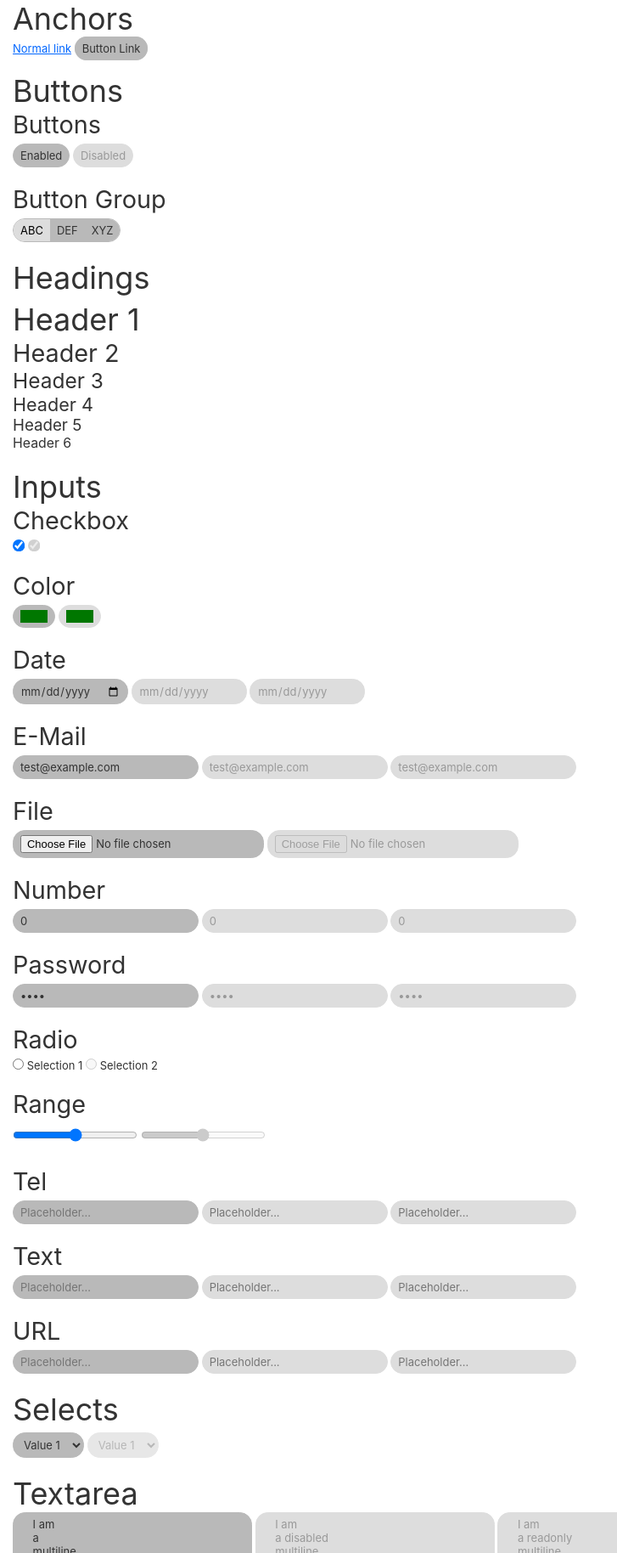
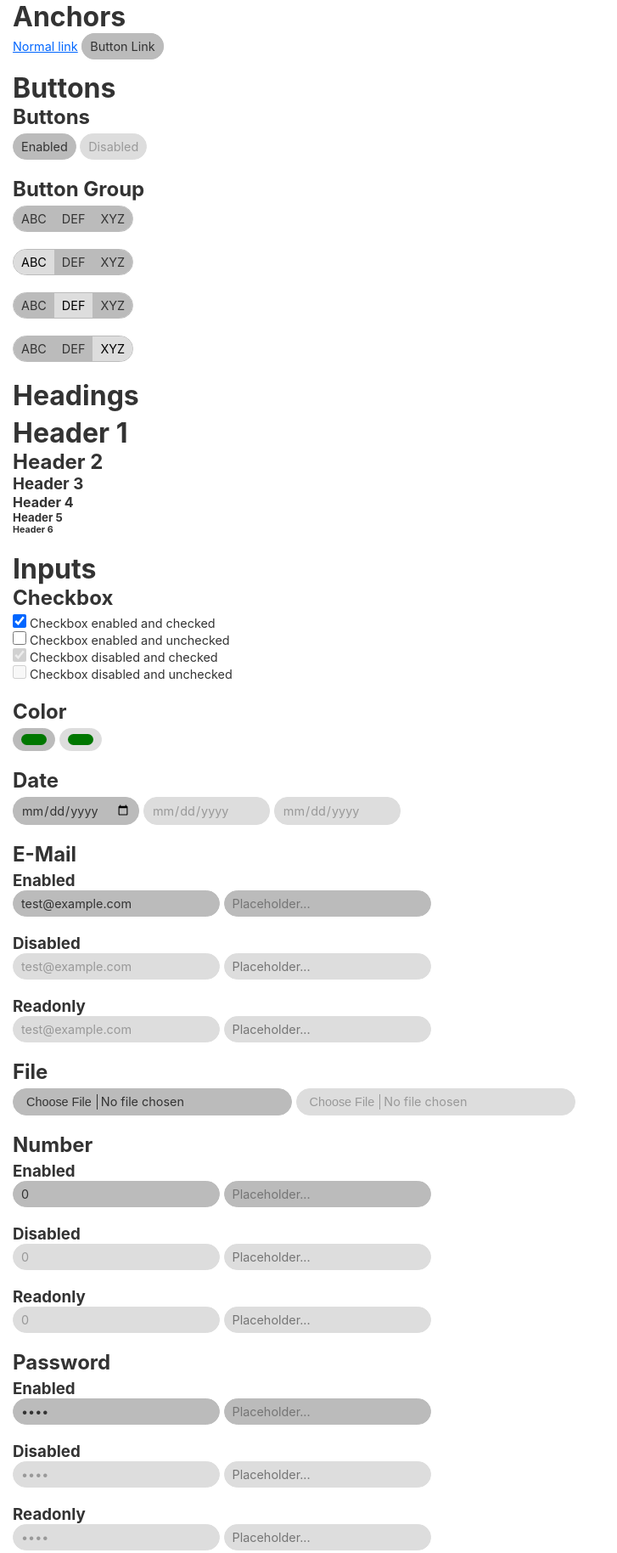
Before and after one commit to kompanie-dev/komponist, a website: page demo/index.html in a window 1280 px wide. Shown: the top 1828 px of the page at 85% size, without its empty margins (0-727 px from the left). Drawn offline with Linux system fonts and the light colour scheme.

Commit message:
major cleanups - remove heading and scrollbar styling - improve styling of inputs of type color and file - add accent-color system - cleanup variables.css and move to source folder - other small cleanups/fixes

```diff
--- a/demo/index.html
+++ b/demo/index.html
@@ -1,6 +1,6 @@
 <!DOCTYPE html>
 <title>Komponist Demo</title>
-<link rel="stylesheet" href="variables.css">
+<link rel="stylesheet" href="../source/_variables.css">
 <link rel="stylesheet" href="../index.css">
 <style>
 .spacer {
@@ -12,20 +12,27 @@ body {
 }
 </style>
 
-<h1 class="h1">Anchors</h1>
+<h1>Anchors</h1>
 <div class="spacer">
-    <a class="anchor" href="#">Normal link</a>
+    <a class="a" href="#">Normal link</a>
     <a href="#" class="button">Button Link</a>
 </div>
 
-<h1 class="h1">Buttons</h1>
-<h2 class="h2">Buttons</h2>
+<h1>Buttons</h1>
+<h2>Buttons</h2>
 <div class="spacer">
     <button class="button">Enabled</button>
     <button class="button" disabled>Disabled</button>
 </div>
 
-<h2 class="h2">Button Group</h2>
+<h2>Button Group</h2>
+<div class="spacer">
+    <div class="button-group">
+        <button class="button">ABC</button>
+        <button class="button">DEF</button>
+        <button class="button">XYZ</button>
+    </div>
+</div>
 <div class="spacer">
     <div class="button-group">
         <button class="button active">ABC</button>
@@ -33,101 +40,243 @@ body {
         <button class="button">XYZ</button>
     </div>
 </div>
-
-<h1 class="h1">Headings</h1>
 <div class="spacer">
-    <h1 class="h1">Header 1</h1>
-    <h2 class="h2">Header 2</h2>
-    <h3 class="h3">Header 3</h3>
-    <h4 class="h4">Header 4</h4>
-    <h5 class="h5">Header 5</h5>
-    <h6 class="h6">Header 6</h6>
+    <div class="button-group">
+        <button class="button">ABC</button>
+        <button class="button active">DEF</button>
+        <button class="button">XYZ</button>
+    </div>
+</div>
+<div class="spacer">
+    <div class="button-group">
+        <button class="button">ABC</button>
+        <button class="button">DEF</button>
+        <button class="button active">XYZ</button>
+    </div>
 </div>
 
-<h1 class="h1">Inputs</h1>
-
-<h2 class="h2">Checkbox</h2>
+<h1>Headings</h1>
 <div class="spacer">
-    <input class="input" type="checkbox" checked>
-    <input class="input" type="checkbox" checked disabled>
+    <h1>Header 1</h1>
+    <h2>Header 2</h2>
+    <h3>Header 3</h3>
+    <h4>Header 4</h4>
+    <h5>Header 5</h5>
+    <h6>Header 6</h6>
 </div>
 
-<h2 class="h2">Color</h2>
+<h1>Inputs</h1>
+
+<h2>Checkbox</h2>
+<div class="spacer">
+    <div>
+        <label class="label">
+            <input class="input" type="checkbox" checked>
+            Checkbox enabled and checked
+        </label>
+    </div>
+
+    <div>
+        <label class="label">
+            <input class="input" type="checkbox">
+            Checkbox enabled and unchecked
+        </label>
+    </div>
+
+    <div>
+        <label class="label">
+            <input class="input" type="checkbox" checked disabled>
+            Checkbox disabled and checked
+        </label>
+    </div>
+
+    <div>
+        <label class="label">
+            <input class="input" type="checkbox" disabled>
+            Checkbox disabled and unchecked
+        </label>
+    </div>
+</div>
+
+<h2>Color</h2>
 <div class="spacer">
     <input class="input" type="color" value="#007700">
     <input class="input" type="color" value="#007700" disabled>
 </div>
 
-<h2 class="h2">Date</h2>
+<h2>Date</h2>
 <div class="spacer">
     <input class="input" type="date">
     <input class="input" type="date" disabled>
     <input class="input" type="date" readonly>
 </div>
 
-<h2 class="h2">E-Mail</h2>
+<h2>E-Mail</h2>
 <div class="spacer">
-    <input class="input" type="email" value="test@example.com">
-    <input class="input" type="email" value="test@example.com" disabled>
-    <input class="input" type="email" value="test@example.com" readonly>
+    <h3>Enabled</h3>
+    <input class="input" type="email" placeholder="Placeholder..." value="test@example.com">
+    <input class="input" type="email" placeholder="Placeholder...">
+
+    <div class="spacer"></div>
+
+    <h3>Disabled</h3>
+    <input class="input" type="email" placeholder="Placeholder..." value="test@example.com" disabled>
+    <input class="input" type="email" placeholder="Placeholder..." disabled>
+
+    <div class="spacer"></div>
+
+    <h3>Readonly</h3>
+    <input class="input" type="email" placeholder="Placeholder..." value="test@example.com" readonly>
+    <input class="input" type="email" placeholder="Placeholder..." readonly>
 </div>
 
-<h2 class="h2">File</h2>
+<h2>File</h2>
 <div class="spacer">
     <input class="input" type="file">
     <input class="input" type="file" disabled>
 </div>
 
-<h2 class="h2">Number</h2>
+<h2>Number</h2>
 <div class="spacer">
+    <h3>Enabled</h3>
     <input class="input" type="number" value="0">
+    <input class="input" type="number" placeholder="Placeholder...">
+
+    <div class="spacer"></div>
+
+    <h3>Disabled</h3>
     <input class="input" type="number" value="0" disabled>
+    <input class="input" type="number" placeholder="Placeholder..." disabled>
+
+    <div class="spacer"></div>
+
+    <h3>Readonly</h3>
     <input class="input" type="number" value="0" readonly>
+    <input class="input" type="number" placeholder="Placeholder..." readonly>
 </div>
 
-<h2 class="h2">Password</h2>
+<h2>Password</h2>
 <div class="spacer">
-    <input class="input" type="password" value="1234">
-    <input class="input" type="password" value="1234" disabled>
-    <input class="input" type="password" value="1234" readonly>
+    <h3>Enabled</h3>
+    <input class="input" type="password" placeholder="Placeholder..." value="1234">
+    <input class="input" type="password" placeholder="Placeholder...">
+
+    <div class="spacer"></div>
+
+    <h3>Disabled</h3>
+    <input class="input" type="password" placeholder="Placeholder..." value="1234" disabled>
+    <input class="input" type="password" placeholder="Placeholder..." disabled>
+
+    <div class="spacer"></div>
+
+    <h3>Readonly</h3>
+    <input class="input" type="password" placeholder="Placeholder..." value="1234" readonly>
+    <input class="input" type="password" placeholder="Placeholder..." readonly>
 </div>
 
-<h2 class="h2">Radio</h2>
+<h2>Radio</h2>
 <div class="spacer">
-    <input class="input" type="radio" id="radio1" name="radio-group">
-    <label for="radio1">Selection 1</label>
-    <input class="input" type="radio" id="radio2" name="radio-group" disabled>
-    <label for="radio2">Selection 2</label>
+    <div>
+        <label class="label">
+            <input class="input" type="radio" id="radio1" name="radio-group" checked>
+            Radio enabled and checked
+        </label>
     </div>
 
-<h2 class="h2">Range</h2>
+    <div>
+        <label class="label">
+            <input class="input" type="radio" id="radio2" name="radio-group">
+            Radio enabled and unchecked
+        </label>
+    </div>
+
+    <div>
+        <label class="label">
+            <input class="input" type="radio" id="radio3" name="radio-group-disabled" disabled checked>
+            Radio disabled and checked
+        </label>
+    </div>
+
+    <div>
+        <label class="label">
+            <input class="input" type="radio" id="radio3" name="radio-group-disabled" disabled>
+            Radio disabled and unchecked
+        </label>
+    </div>
+</div>
+
+<h2>Range</h2>
 <div class="spacer">
     <input class="input" type="range">
     <input class="input" type="range" disabled>
 </div>
 
-<h2 class="h2">Tel</h2>
+<h2>Tel</h2>
 <div class="spacer">
+    <h3>Enabled</h3>
+    <input class="input" type="tel" placeholder="Placeholder..." value="012345">
     <input class="input" type="tel" placeholder="Placeholder...">
+
+    <div class="spacer"></div>
+
+    <h3>Disabled</h3>
+    <input class="input" type="tel" placeholder="Placeholder..." value="012345" disabled>
     <input class="input" type="tel" placeholder="Placeholder..." disabled>
+
+    <div class="spacer"></div>
+
+    <h3>Readonly</h3>
+    <input class="input" type="tel" placeholder="Placeholder..." value="012345" readonly>
     <input class="input" type="tel" placeholder="Placeholder..." readonly>
 </div>
 
-<h2 class="h2">Text</h2>
+<h2>Text</h2>
 <div class="spacer">
+    <h3>Enabled</h3>
+    <input class="input" type="text" placeholder="Placeholder..." value="Example">
     <input class="input" type="text" placeholder="Placeholder...">
+
+    <div class="spacer"></div>
+
+    <h3>Disabled</h3>
+    <input class="input" type="text" placeholder="Placeholder..." value="Example" disabled>
     <input class="input" type="text" placeholder="Placeholder..." disabled>
+
+    <div class="spacer"></div>
+
+    <h3>Readonly</h3>
+    <input class="input" type="text" placeholder="Placeholder..." value="Example" readonly>
     <input class="input" type="text" placeholder="Placeholder..." readonly>
 </div>
 
-<h2 class="h2">URL</h2>
+<h2>URL</h2>
 <div class="spacer">
+    <h3>Enabled</h3>
+    <input class="input" type="url" placeholder="Placeholder..." value="https://www.example.org">
     <input class="input" type="url" placeholder="Placeholder...">
+    <input class="input" type="url" placeholder="Placeholder..." value="Invalid">
+
+    <div class="spacer"></div>
+
+    <h3>Disabled</h3>
+    <input class="input" type="url" placeholder="Placeholder..." value="https://www.example.org" disabled>
     <input class="input" type="url" placeholder="Placeholder..." disabled>
+    <input class="input" type="url" placeholder="Placeholder..." value="Invalid" disabled>
+
+    <div class="spacer"></div>
+
+    <h3>Readonly</h3>
+    <input class="input" type="url" placeholder="Placeholder..." value="https://www.example.org" readonly>
     <input class="input" type="url" placeholder="Placeholder..." readonly>
+    <input class="input" type="url" placeholder="Placeholder..." value="Invalid" readonly>
 </div>
 
-<h1 class="h1">Selects</h1>
+<h1>Progress</h1>
+<div class="spacer">
+    <progress class="progress" value="70" max="100"></progress>
+</div>
+
+<h1>Selects</h1>
 <div class="spacer">
     <select class="select">
         <option>Value 1</option>
@@ -141,7 +290,7 @@ body {
     </select>
 </div>
 
-<h1 class="h1">Textarea</h1>
+<h1>Textarea</h1>
 <textarea class="textarea" cols="30" rows="10">
 I am
 a
--- a/demo/variables.css
+++ /dev/null
@@ -1,63 +0,0 @@
-@media (prefers-color-scheme: dark) {
-    :root {
-        --anchor-color: #06f;
-
-        --body-background-color: #000;
-
-        --button-group-active-background: #888;
-
-        --element-background: #333;
-        --element-background-disabled: #555;
-        --element-border-color: #333;
-        --element-border-hovered: #888;
-        --element-border-radius: 1rem;
-        --element-focus-outline: #888;
-        --element-padding: 5px 8px;
-
-        --font-color: #ccc;
-        --font-color-disabled: #888;
-        --font-color-hovered: #000;
-        --font-family: .9rem "-apple-system", "Segoe UI", Verdana, sans-serif;
-
-        --h1-size: 2.5rem;
-        --h2-size: 2rem;
-        --h3-size: 1.7rem;
-        --h4-size: 1.5rem;
-        --h5-size: 1.3rem;
-        --h6-size: 1.1rem;
-
-        --input-invalid-outline: #a00;
-    }
-}
-
-@media (prefers-color-scheme: light) {
-    :root {
-        --anchor-color: #06f;
-
-        --body-background-color: #fff;
-
-        --button-group-active-background: #ddd;
-
-        --element-background: #b9b9b9;
-        --element-background-disabled: #ddd;
-        --element-border-color: #b9b9b9;
-        --element-border-hovered: #555;
-        --element-border-radius: 1rem;
-        --element-focus-outline: #555;
-        --element-padding: 5px 8px;
-
-        --font-color: #333;
-        --font-color-disabled: #999;
-        --font-color-hovered: #000;
-        --font-family: .9rem "-apple-system", "Segoe UI", Verdana, sans-serif;
-
-        --h1-size: 2.5rem;
-        --h2-size: 2rem;
-        --h3-size: 1.7rem;
-        --h4-size: 1.5rem;
-        --h5-size: 1.3rem;
-        --h6-size: 1.1rem;
-
-        --input-invalid-outline: #c00;
-    }
-}
--- a/index.css
+++ b/index.css
@@ -3,5 +3,4 @@
 @import url(source/body.css);
 @import url(source/button-group.css);
 @import url(source/forms.css);
-@import url(source/headings.css);
-@import url(source/scrollbar.css);
+@import url(source/label.css);
--- a/package.json
+++ b/package.json
@@ -1,6 +1,6 @@
 {
         "name": "@kompanie/komponist",
-        "version": "1.0.0",
+        "version": "2.0.0",
         "license": "MIT",
         "repository": "github:kompanie-dev/komponist",
         "files": [
@@ -8,9 +8,10 @@
                 "/index.css"
         ],
         "scripts": {
+                "build": "npx parcel build index.css --dist-dir build --no-cache",
                 "start": "npx parcel demo/index.html --dist-dir build --no-cache --port 8000"
         },
         "devDependencies": {
-                "parcel": "^2.8.3"
+                "parcel": "^2.10.3"
         }
 }
--- /dev/null
+++ b/source/_variables.css
@@ -0,0 +1,38 @@
+:root {
+	--element-border-radius: 1rem;
+	--element-padding: 6px 9px;
+	--font-family: "-apple-system", "Segoe UI", Verdana, sans-serif;
+	--font-size: .9rem;
+
+	--accent-color: #06f;
+	--body-background-color: #000;
+	--button-group-active-background: #888;
+	--input-invalid-color: #a00;
+	--text-color: #ccc;
+
+	--element-background: #333;
+	--element-background-disabled: #555;
+	--element-border-color: #333;
+	--element-border-color-hovered: #888;
+	--element-focus-outline-color: #888;
+	--element-text-color-disabled: #888;
+	--element-text-color-hovered: #000;
+}
+
+@media (prefers-color-scheme: light) {
+	:root {
+		--accent-color: #06f;
+		--body-background-color: #fff;
+		--button-group-active-background: #ddd;
+		--input-invalid-color: #c00;
+		--text-color: #333;
+
+		--element-background: #bbb;
+		--element-background-disabled: #ddd;
+		--element-border-color: #bbb;
+		--element-border-color-hovered: #555;
+		--element-focus-outline-color: #555;
+		--element-text-color-disabled: #999;
+		--element-text-color-hovered: #000;
+	}
+}
--- a/source/all.css
+++ b/source/all.css
@@ -1,6 +1,6 @@
 * {
-    box-sizing: border-box;
-    font: var(--font-family);
-    margin: 0;
-    padding: 0;
+	box-sizing: border-box;
+	font-family: var(--font-family);
+	margin: 0;
+	padding: 0;
 }
--- a/source/anchor.css
+++ b/source/anchor.css
@@ -1,6 +1,10 @@
-.anchor {
-    color: var(--anchor-color);
+.a {
+	color: var(--accent-color);
+	font-size: var(--font-size);
 }
-.anchor:hover {
-    text-decoration: none;
+.a:focus {
+	outline: 2px solid var(--element-focus-outline-color);
 }
+.a:hover {
+	text-decoration: none;
+}
--- a/source/body.css
+++ b/source/body.css
@@ -1,4 +1,4 @@
 body {
-    background: var(--body-background-color);
-    color: var(--font-color);
+	background: var(--body-background-color);
+	color: var(--text-color);
 }
--- a/source/button-group.css
+++ b/source/button-group.css
@@ -4,13 +4,21 @@
 	display: inline-flex;
 	overflow: hidden;
 }
+.button-group:focus-within {
+	outline: 2px solid var(--element-focus-outline-color);
+}
+
 .button-group .button {
 	border: none;
 	border-radius: 0;
+}
+.button-group .button:focus {
+	outline: none;
+	text-decoration: underline;
 }
 .button-group .button.active,
 .button-group .button:enabled:hover {
 	background: var(--button-group-active-background);
 	border: none;
-    color: var(--font-color-hovered);
+	color: var(--element-text-color-hovered);
 }
--- a/source/forms.css
+++ b/source/forms.css
@@ -7,57 +7,87 @@
     border: 1px solid var(--element-border-color);
     border-radius: var(--element-border-radius);
     color: inherit;
+    font-size: var(--font-size);
     padding: var(--element-padding);
     text-decoration: none;
 }
 
 .button:disabled,
 .input:disabled,
-.input:read-only:not([type="color"]):not([type="file"]),
+.input:read-only:not([type=color]):not([type=file]),
 .select:disabled,
 .textarea:disabled,
 .textarea:read-only {
     background: var(--element-background-disabled);
     border-color: var(--element-background-disabled);
-    color: var(--font-color-disabled);
+    color: var(--element-text-color-disabled);
 }
 
-.button:focus-visible,
-.input:focus-visible,
-.select:focus-visible,
-.textarea:focus-visible {
-	outline: 2px solid var(--element-focus-outline);
+.button:focus,
+.input:focus,
+.select:focus,
+.textarea:focus {
+	outline: 2px solid var(--element-focus-outline-color);
 }
 
 a.button:hover,
 .button:hover:enabled,
 .input:hover:enabled:read-write,
-.input[type="color"]:hover:enabled,
-.input[type="file"]:hover:enabled,
+.input[type=color]:hover:enabled,
+.input[type=file]:hover:enabled,
 .select:hover:enabled,
-.textarea:hover:enabled:read-write {
-	border: 1px solid var(--element-border-hovered);
+.textarea:hover:read-write {
+	border-color: var(--element-border-color-hovered);
 }
 
-.button:hover:enabled,
+.input[type=checkbox]:enabled,
+.input[type=color]:enabled,
+.input[type=file]:enabled,
+.input[type=radio]:enabled,
+.input[type=range]:enabled,
 .select:enabled,
 .select option {
     cursor: pointer;
 }
 
-.input:invalid {
-    outline: 2px solid var(--input-invalid-outline);
+.input:invalid,
+.input.invalid {
+    border-color: var(--input-invalid-color);
+    box-shadow: inset 0 0 1px 1px var(--input-invalid-color);
 }
 
-.input[type="checkbox"] {
-	clip-path: circle(50%);
+.input[type=checkbox],
+.input[type=radio] {
     height: 1rem;
     width: 1rem;
 }
 
-.input[type="color"]::-webkit-color-swatch-wrapper {
+.input[type=checkbox],
+.input[type=radio],
+.input[type=range],
+.progress {
+    accent-color: var(--accent-color);
+}
+
+.input[type=color] {
+    height: 1.7rem;
+}
+.input[type=color]::-moz-color-swatch {
+	border: none;
+    border-radius: var(--element-border-radius);
+}
+.input[type=color]::-webkit-color-swatch {
+	border: none;
+    border-radius: var(--element-border-radius);
+}
+.input[type=color]::-webkit-color-swatch-wrapper {
 	padding: 0;
 }
-.input[type="color"]::-webkit-color-swatch {
-	border: none;
+
+.input[type=file]::file-selector-button {
+    background: inherit;
+    border: none;
+    border-right: 1px solid;
+    color: inherit;
+    cursor: pointer;
 }
--- a/source/headings.css
+++ /dev/null
@@ -1,23 +0,0 @@
-.h1 {
-    font-size: var(--h1-size);
-}
-
-.h2 {
-    font-size: var(--h2-size);
-}
-
-.h3 {
-    font-size: var(--h3-size);
-}
-
-.h4 {
-    font-size: var(--h4-size);
-}
-
-.h5 {
-    font-size: var(--h5-size);
-}
-
-.h6 {
-    font-size: var(--h6-size);
-}
--- /dev/null
+++ b/source/label.css
@@ -0,0 +1,3 @@
+.label {
+    font-size: var(--font-size);
+}
--- a/source/scrollbar.css
+++ /dev/null
@@ -1,15 +0,0 @@
-::-webkit-scrollbar {
-    width: 10px;
-}
-
-::-webkit-scrollbar-thumb {
-    background: var(--element-border-hovered);
-}
-
-::-webkit-scrollbar-thumb:hover {
-    background: var(--font-color);
-}
-
-::-webkit-scrollbar-track {
-    background: var(--element-background);
-}
```
Also changed, not shown: 1 other file. Lines whose indentation alone changed are shown as unchanged.
